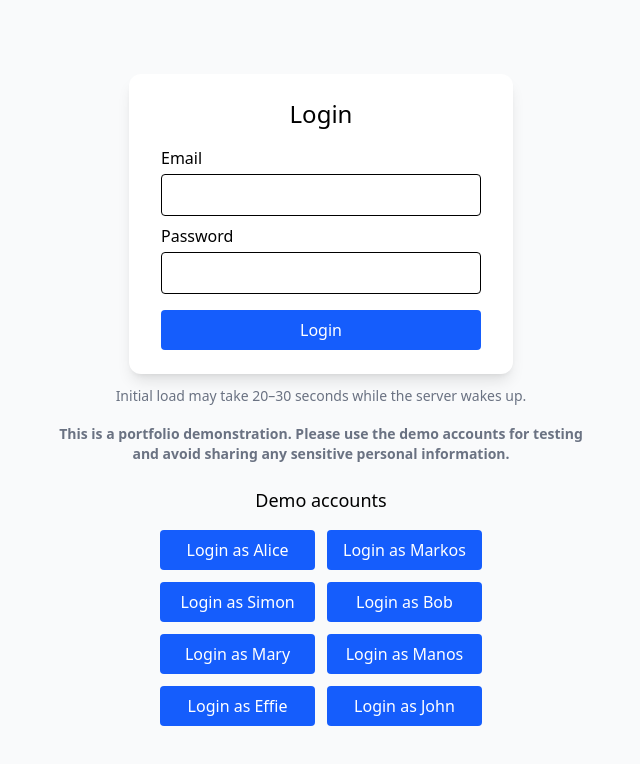
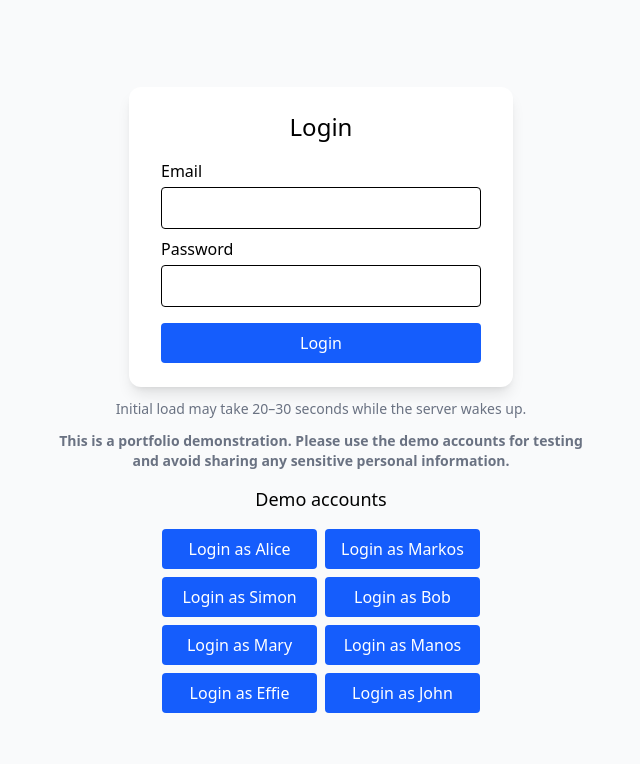
Before and after one commit to Takis-Bezaitis/web-sockets-chat-app, a React app in the folder frontend/: page /auth/login in a window 1280 px wide. Shown: the top 764 px of the page, without its empty margins (319-959 px from the left). Built offline with nearby package versions, Linux system fonts and the light colour scheme; no server answers; the HTML template or start-up script is replaced by a standard one.

Commit message:
fix: adjust spacing in Login component for improved layout

```diff
--- a/frontend/src/pages/Login.tsx
+++ b/frontend/src/pages/Login.tsx
@@ -122,17 +122,17 @@ const Login = () => {
         Initial load may take 20–30 seconds while the server wakes up.
       </p>
 
-      <div className="text-center text-sm text-gray-500 mt-3 md:w-3/5 p-1.5">
+      <div className="text-center text-sm text-gray-500 mt-1.5 md:w-3/5 p-1.5">
         <strong>This is a portfolio demonstration. Please use the demo accounts for testing and
         avoid sharing any sensitive personal information.
         </strong>
       </div>
 
-      <p className="text-center text-lg mt-4 mb-2">
+      <p className="text-center text-lg mt-2 mb-2">
         Demo accounts
       </p>
 
-      <div className="grid grid-cols-2 gap-3 mt-2">
+      <div className="grid grid-cols-2 gap-2 mt-2">
         {demoUsers.map((user) => (
           <Button
             key={user.email}
```
